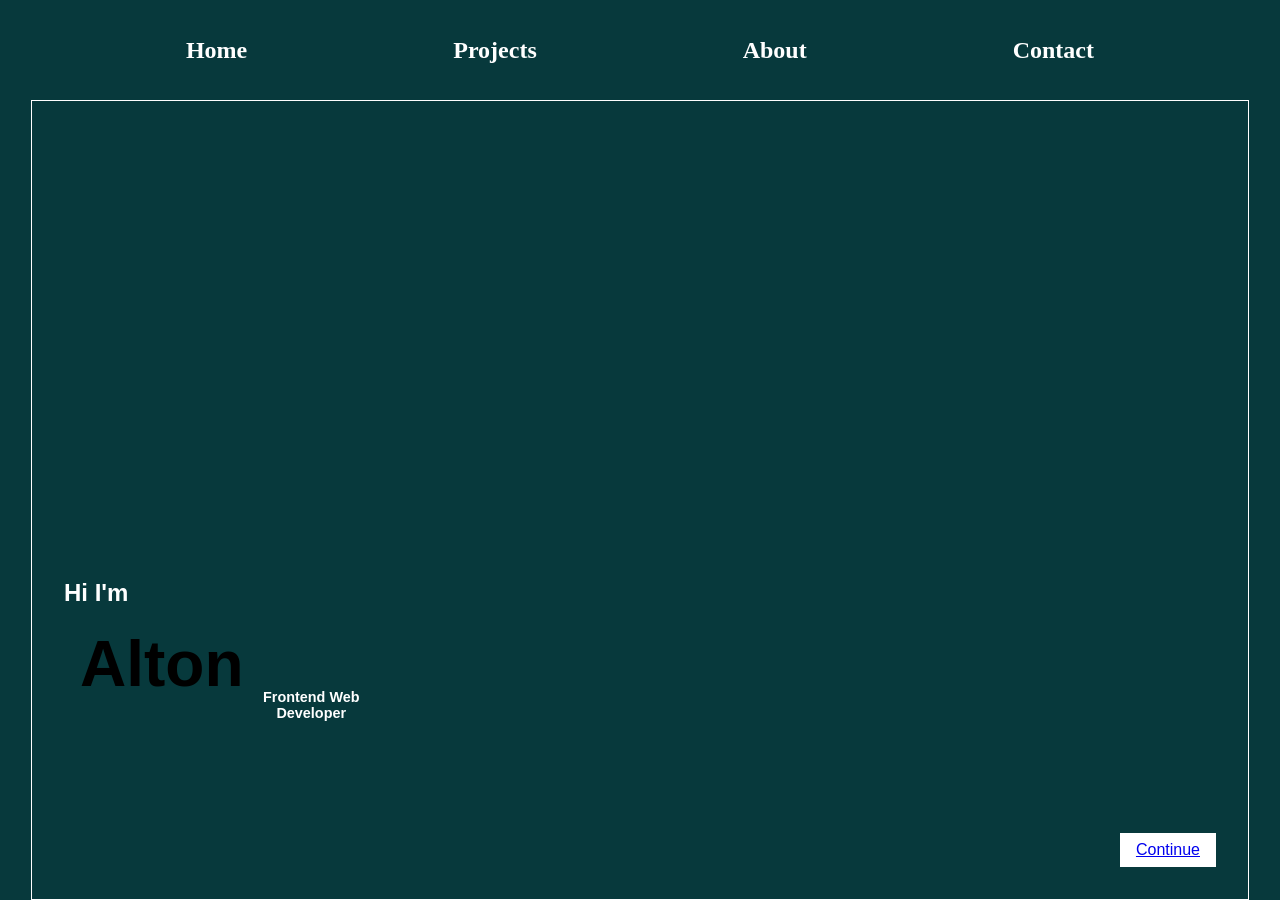
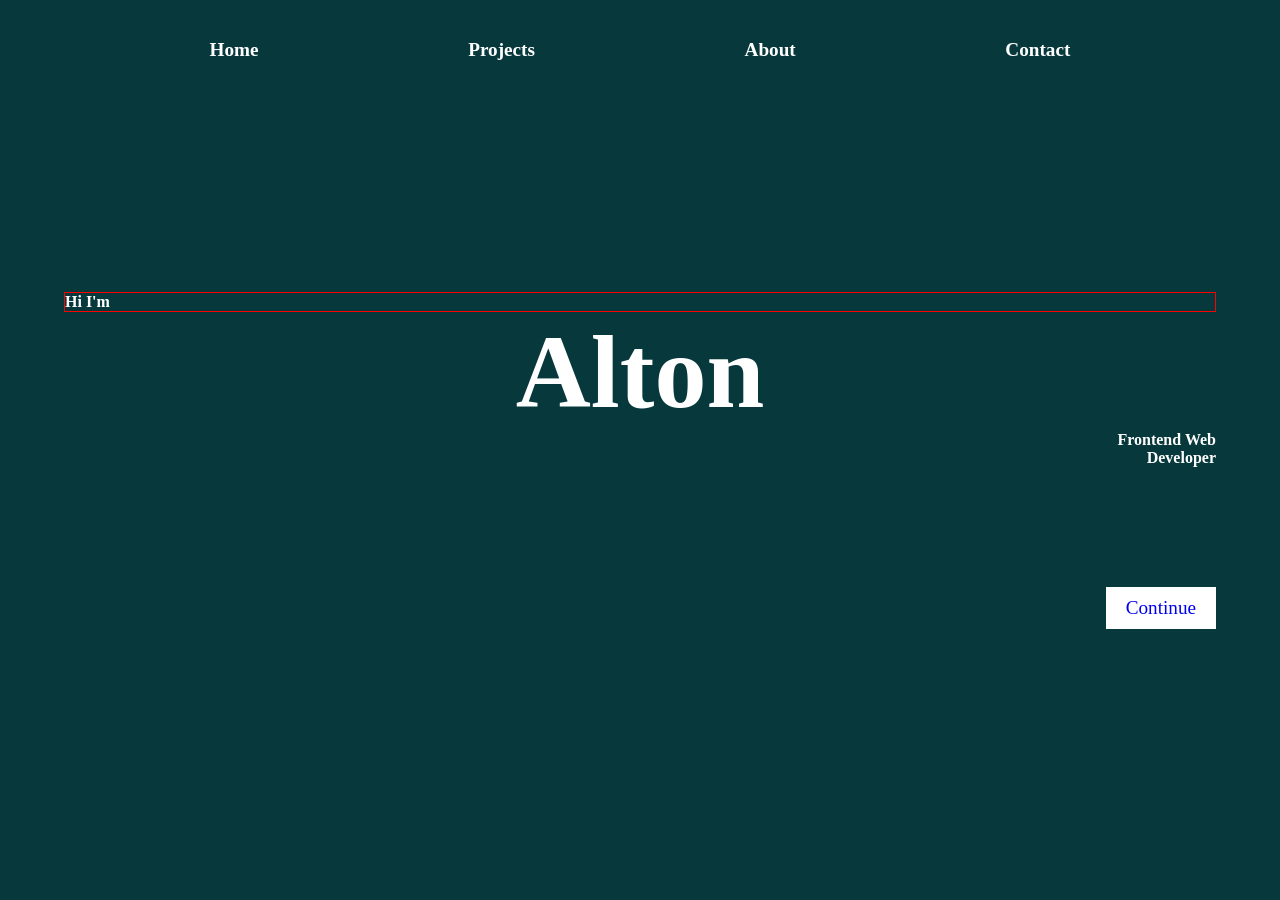
Before and after one commit to Ctrlalton03/MyPortfolio, a React (Vite) app: page / in a window 1280 px wide. After the commit the page ends 820 px from the top, so only its background shows below. Built offline with nearby package versions, Linux system fonts and the light colour scheme.

Commit message:
homepage intro

```diff
--- a/src/CSS/Header.css
+++ b/src/CSS/Header.css
@@ -14,8 +14,7 @@
     display: flex;
     justify-content: space-evenly;
     align-items: center;
-    gap: 20px;
-    font-size: 24px;
+    font-size: 1.2rem;
     width: 100%;
     height: 100%;
     font-weight: bold;
--- a/src/CSS/Home.css
+++ b/src/CSS/Home.css
@@ -6,66 +6,85 @@
     flex-direction: column;
     align-items: center;
     justify-content: center;
-    height: 100vh;
+    height: 90vh;
     width: 100%;
 }
 
-.home-text-container{
-    display: grid;
-    grid-template-rows: repeat(1fr, 3fr, 1fr);
+.home-text-container {
+    display: flex;
+    flex-direction: column;
+    gap: 100px;
+    align-items: center;
+    justify-content: center;
+    color: #fff;
+    width: 90%;
     height: 100%;
-    color: white;
-    position: relative;
-    padding: 2rem;
-    width: 90%;
-    overflow: hidden;
-    border: 1px solid #fff;
+    font-family: 'Instrument Serif', serif;
 }
 
+.name-wrapper{
+    width: 100%;
+    margin: 10px;
+    font-family: "Instrument Serif", serif;
+    font-size: 2rem;
+    display: flex;
+    flex-direction: column;
+}
 
-.home-section-text{
-    grid-row: 2 / 3;
-  display: flex;
-  flex-direction: column;
-  align-items: flex-start;
-  justify-content: center;
+.Left-side-container{
+    border: 1px solid red;
 }
 
 .Intro-left-side{
-    font-size: 1.5rem;
-    margin-bottom: 0.5rem;
-}
-
-.name-wrapper{
-    position: relative;
-    display: inline-block;
-    padding: 0.5rem 1rem;
-    margin-top: 0.25rem;
-    margin-bottom: 1rem;
+    font: 'Instrument Serif', serif;
+    font-size: 1rem;
+    text-align: left;
+    margin: 0;
 }
 
 .name{
-    font-size: 4rem;
-    color: black;
+    font-size: 6.5rem;
+    font-weight: bold;
+    color: #fff;
+    text-align: center;
+    font: 'Instrument Serif', serif;
     margin: 0;
 }
 
 .job-title{
-    position: absolute;
-  right: -100px;
-  bottom: -1.5rem;
-  color: white;
-  font-size: 0.9rem;
+    font-size: 1rem;
+    font-weight: bold;
+    color: #fff;
+    text-align: right;
+    font: 'Instrument Serif', serif;
+    margin: 0;
+}
+
+.Button-Container{
+    display: flex;
+    width: 100%;
+    padding: 10px;
+    align-items: center;
+    justify-content: right;
+}
+
+.Button-Container button a{
+    text-decoration: none;
+    font-family: 'Instrument Serif', serif;
 }
 
 .continue-button{
-    position: absolute;
-  bottom: 2rem;
-  right: 2rem;
-  background: white;
-  color: #033333;
-  padding: 0.5rem 1rem;
-  font-size: 1rem;
-  border: none;
-  cursor: pointer;
+    background-color: #fff;
+    color: #07393C;
+    font-family: 'Instrument Serif', serif;
+    font-size: 1.2rem;
+    padding: 10px 20px;
+    border: none;
+    cursor: pointer;
+    transition: background-color 0.3s ease, color 0.3s ease;
 }
+
+.continue-button:hover{
+    background-color: #07393C;
+    color: #fff;
+}
--- a/src/Pages/Home.tsx
+++ b/src/Pages/Home.tsx
@@ -4,16 +4,18 @@ const Home = () => {
   return (
     <div className="home-container">
       <div className="home-text-container">
-        <div className="home-section-text">
-          <h2 className="Intro-left-side">
-            Hi I'm
-          </h2>
           <div className="name-wrapper">
+            <div className="Left-side-container">
+              <h2 className="Intro-left-side">Hi I'm</h2>
+              <div className="Left-side-Line"></div>
+
+            </div>
             <h1 className="name">Alton</h1>
             <h2 className="job-title">Frontend Web <br /> Developer</h2>
           </div>
-        </div>
-        <button className='continue-button'><a href='/'>Continue</a></button>
+          <div className="Button-Container">
+          <button className='continue-button'><a href='/'>Continue</a></button>
+          </div>
       </div>
     </div>
   )
```
